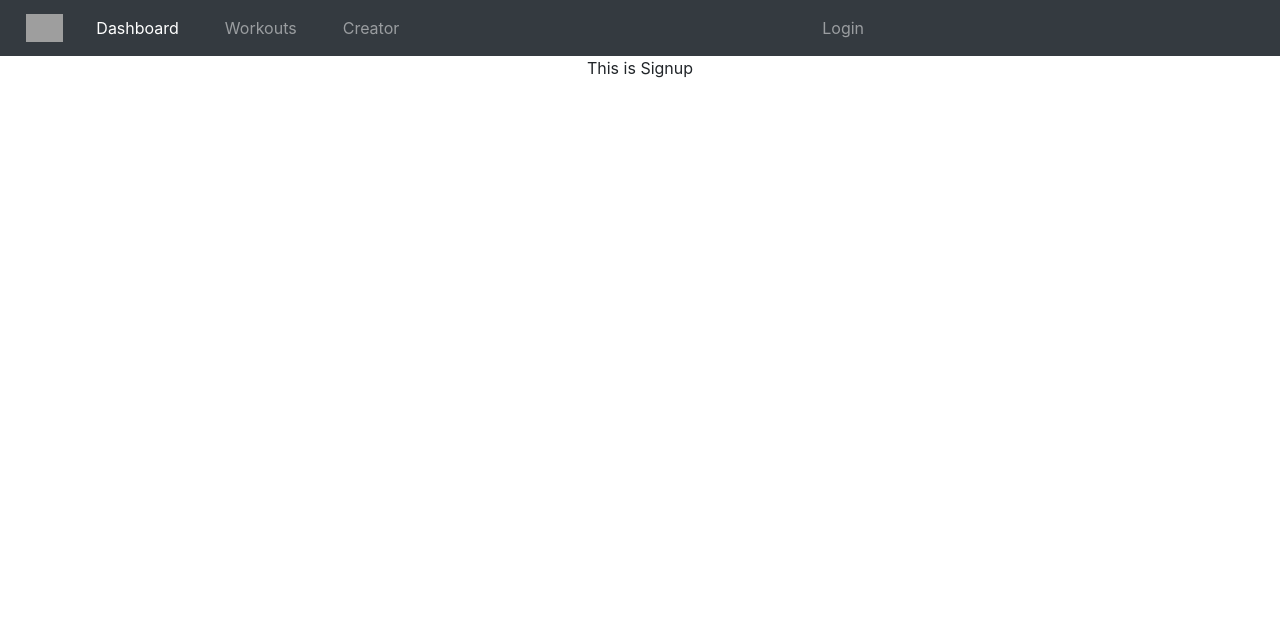
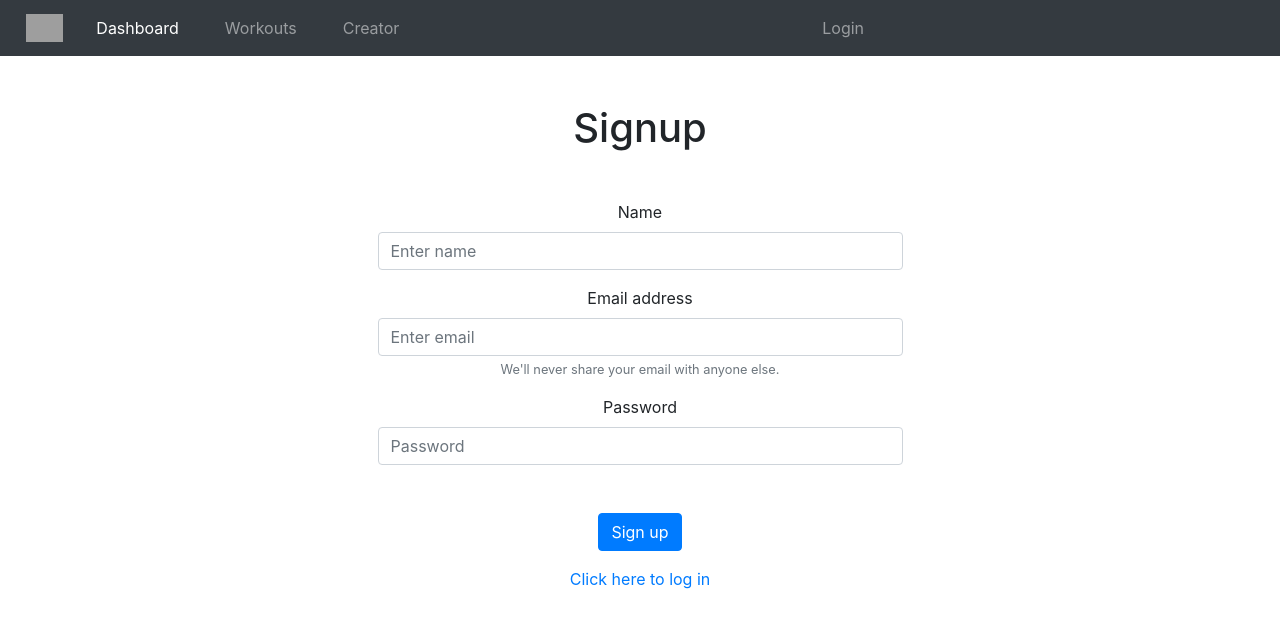
Before and after one commit to Sjouke91/Fittrack_frontend_tc, a React (Create React App) app: page /signup in a window 1280 px wide. Shown: the top 628 px of the page. Built offline with nearby package versions, Linux system fonts and the light colour scheme; no server answers; grey boxes are pictures that could not be loaded.

Commit message:
Added login and signup page functionality

```diff
--- a/src/pages/login/Login.tsx
+++ b/src/pages/login/Login.tsx
@@ -1,5 +1,70 @@
-import React from "react";
+import React, { useState, useEffect, MouseEvent } from "react";
+import Form from "react-bootstrap/Form";
+import Container from "react-bootstrap/Container";
+import Button from "react-bootstrap/Button";
+import { login } from "../../store/user/actions";
+import { selectToken } from "../../store/user/selectors";
+import { useDispatch, useSelector } from "react-redux";
+import { useHistory, Link } from "react-router-dom";
+import { Col } from "react-bootstrap";
 
-export default function Login() {
-  return <div>this is login</div>;
+export default function SignUp() {
+  const [email, setEmail] = useState("");
+  const [password, setPassword] = useState("");
+  const dispatch = useDispatch();
+  const token = useSelector(selectToken);
+  const history = useHistory();
+
+  useEffect(() => {
+    if (token !== null) {
+      history.push("/");
+    }
+  }, [token, history]);
+
+  function submitForm(event: MouseEvent) {
+    console.log("hi");
+    event.preventDefault();
+
+    dispatch(login(email, password));
+
+    setEmail("");
+    setPassword("");
+  }
+
+  return (
+    <Container>
+      <Form as={Col} md={{ span: 6, offset: 3 }} className="mt-5">
+        <h1 className="mt-5 mb-5">Login</h1>
+        <Form.Group controlId="formBasicEmail">
+          <Form.Label>Email address</Form.Label>
+          <Form.Control
+            value={email}
+            onChange={(event) => setEmail(event.target.value)}
+            type="email"
+            placeholder="Enter email"
+            required
+          />
+        </Form.Group>
+
+        <Form.Group controlId="formBasicPassword">
+          <Form.Label>Password</Form.Label>
+          <Form.Control
+            value={password}
+            onChange={(event) => setPassword(event.target.value)}
+            type="password"
+            placeholder="Password"
+            required
+          />
+        </Form.Group>
+        <Form.Group className="mt-5">
+          <Button variant="primary" type="submit" onClick={submitForm}>
+            Log in
+          </Button>
+        </Form.Group>
+        <Link to="/signup" style={{ textAlign: "center" }}>
+          Click here to sign up
+        </Link>
+      </Form>
+    </Container>
+  );
 }
--- a/src/pages/signUp/SignUp.tsx
+++ b/src/pages/signUp/SignUp.tsx
@@ -1,5 +1,82 @@
-import React from "react";
+import React, { useState, useEffect, MouseEvent } from "react";
+import Form from "react-bootstrap/Form";
+import Container from "react-bootstrap/Container";
+import Button from "react-bootstrap/Button";
+import { signUp } from "../../store/user/actions";
+import { selectToken } from "../../store/user/selectors";
+import { useDispatch, useSelector } from "react-redux";
+import { useHistory, Link } from "react-router-dom";
+import { Col } from "react-bootstrap";
 
 export default function SignUp() {
-  return <div>This is Signup</div>;
+  const [name, setName] = useState("");
+  const [email, setEmail] = useState("");
+  const [password, setPassword] = useState("");
+  const dispatch = useDispatch();
+  const token = useSelector(selectToken);
+  const history = useHistory();
+
+  useEffect(() => {
+    if (token !== null) {
+      history.push("/");
+    }
+  }, [token, history]);
+
+  function submitForm(event: MouseEvent) {
+    event.preventDefault();
+
+    dispatch(signUp(name, email, password));
+
+    setEmail("");
+    setPassword("");
+    setName("");
+  }
+
+  return (
+    <Container>
+      <Form as={Col} md={{ span: 6, offset: 3 }} className="mt-5">
+        <h1 className="mt-5 mb-5">Signup</h1>
+        <Form.Group controlId="formBasicName">
+          <Form.Label>Name</Form.Label>
+          <Form.Control
+            value={name}
+            onChange={(event) => setName(event.target.value)}
+            type="text"
+            placeholder="Enter name"
+            required
+          />
+        </Form.Group>
+        <Form.Group controlId="formBasicEmail">
+          <Form.Label>Email address</Form.Label>
+          <Form.Control
+            value={email}
+            onChange={(event) => setEmail(event.target.value)}
+            type="email"
+            placeholder="Enter email"
+            required
+          />
+          <Form.Text className="text-muted">
+            We'll never share your email with anyone else.
+          </Form.Text>
+        </Form.Group>
+
+        <Form.Group controlId="formBasicPassword">
+          <Form.Label>Password</Form.Label>
+          <Form.Control
+            value={password}
+            onChange={(event) => setPassword(event.target.value)}
+            type="password"
+            placeholder="Password"
+            required
+          />
+        </Form.Group>
+        <Form.Group className="mt-5">
+          <Button variant="primary" type="submit" onClick={submitForm}>
+            Sign up
+          </Button>
+        </Form.Group>
+        <Link to="/login">Click here to log in</Link>
+      </Form>
+    </Container>
+  );
 }
--- a/src/store/appState/reducer.ts
+++ b/src/store/appState/reducer.ts
@@ -11,6 +11,7 @@ const initialState = {
   message: null,
 };
 
+// eslint-disable-next-line
 export default (state = initialState, action: AppStateActionTypes) => {
   switch (action.type) {
     case APP_LOADING:
--- a/src/store/user/reducer.ts
+++ b/src/store/user/reducer.ts
@@ -5,9 +5,9 @@ const initialState = {
   token: localStorage.getItem("token"),
   name: null,
   email: null,
-  id: null,
 };
 
+// eslint-disable-next-line
 export default (state = initialState, action: UserActionTypes) => {
   switch (action.type) {
     case LOGIN_SUCCESS:
--- a/src/store/user/types.ts
+++ b/src/store/user/types.ts
@@ -6,13 +6,11 @@ export interface UserWithToken {
   name: string;
   email: string;
   token: string;
-  id: number;
 }
 
 export interface UserWithoutToken {
   name: string;
   email: string;
-  id: number;
 }
 
 interface LoginSuccesAction {
```
